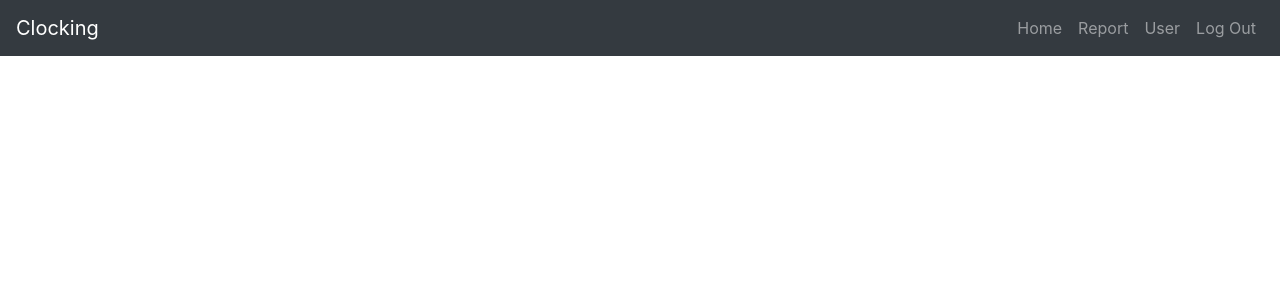
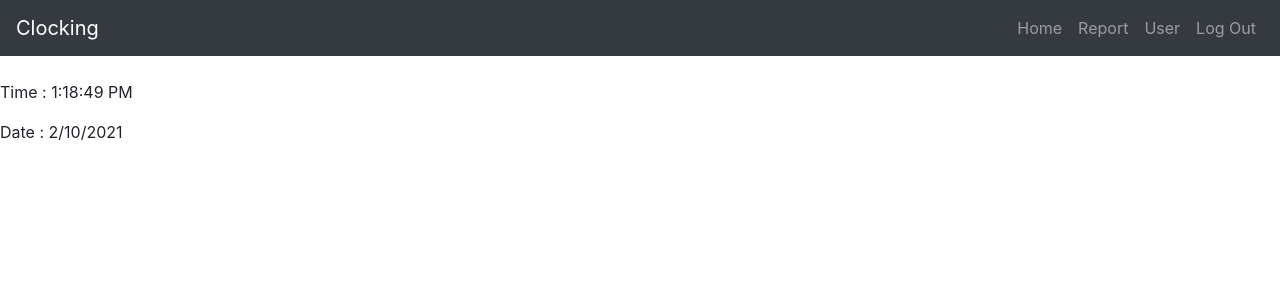
Before and after one commit to Ugerpaul17/time-tracker-app, a Next.js app: page / in a window 1280 px wide. Shown: the top 300 px of the page. Built offline with nearby package versions, Linux system fonts and the light colour scheme.

Commit message:
import DataTime component

```diff
--- a/components/Dashboard.js
+++ b/components/Dashboard.js
@@ -1,4 +1,5 @@
 import Layout from './Layout';
+import DateTime from './DateTime';
 
 function Dashboard() {
 
@@ -6,6 +7,7 @@ function Dashboard() {
     return (
         <div>
             <Layout>
+            <DateTime/>
 
             </Layout>
         </div>
```
